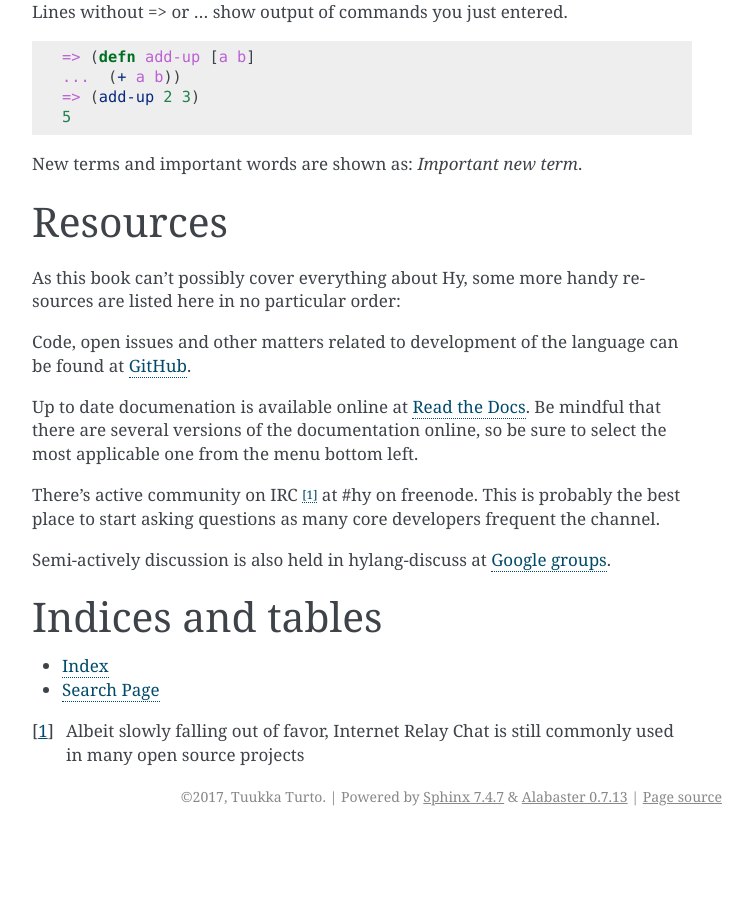
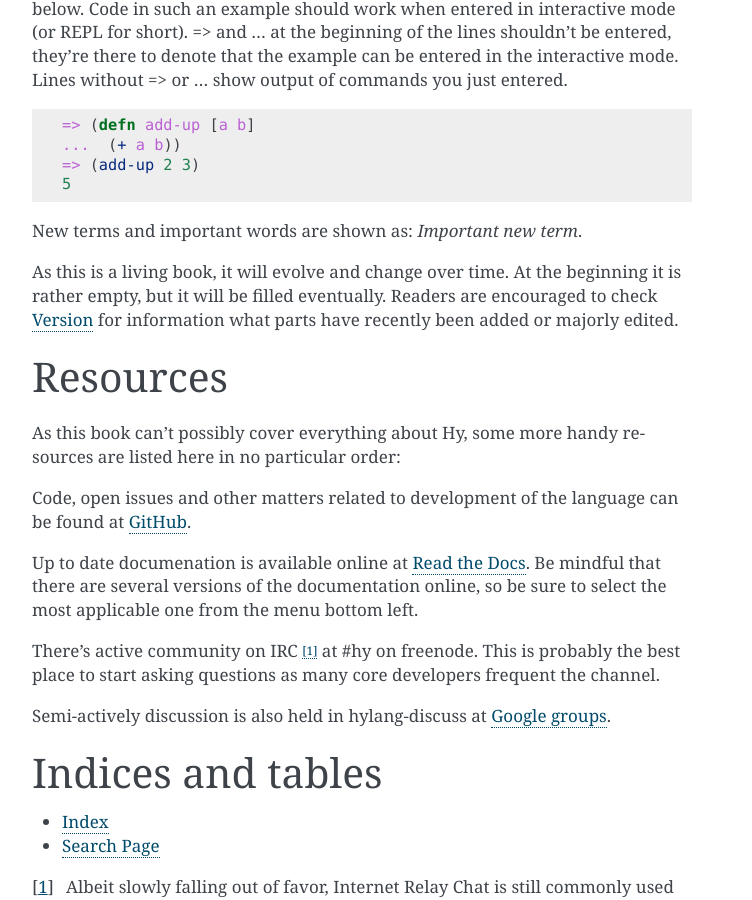
Before and after one commit to tuturto/hy-files, a Sphinx documentation site: the page built from doc/source/index.rst, in a window 1280 px wide and 900 px high, scrolled down 2224 px. Shown: the whole window, without its empty margins (388-1140 px from the left). Built offline with Sphinx 7.4.7, drawn with Linux system fonts in a browser that asks for light colours; before the commit the page ends 3060 px from its top, so only the background shows below that.

Commit message:
Add version info

```diff
--- a/doc/source/index.rst
+++ b/doc/source/index.rst
@@ -25,6 +25,7 @@ Welcome to hy-files
    modules_and_packages
    being_friends_with_python
    macros
+   version
    license
 
 What you need for this book
@@ -87,6 +88,11 @@ entered.
 
 New terms and important words are shown as: *Important new term*.
 
+As this is a living book, it will evolve and change over time. At the beginning
+it is rather empty, but it will be filled eventually. Readers are encouraged to
+check :doc:`version` for information what parts have recently been added or
+majorly edited.
+
 Resources
 =========
 
```
Also changed, not shown: doc/source/version.rst (added, +18 -0 lines).
